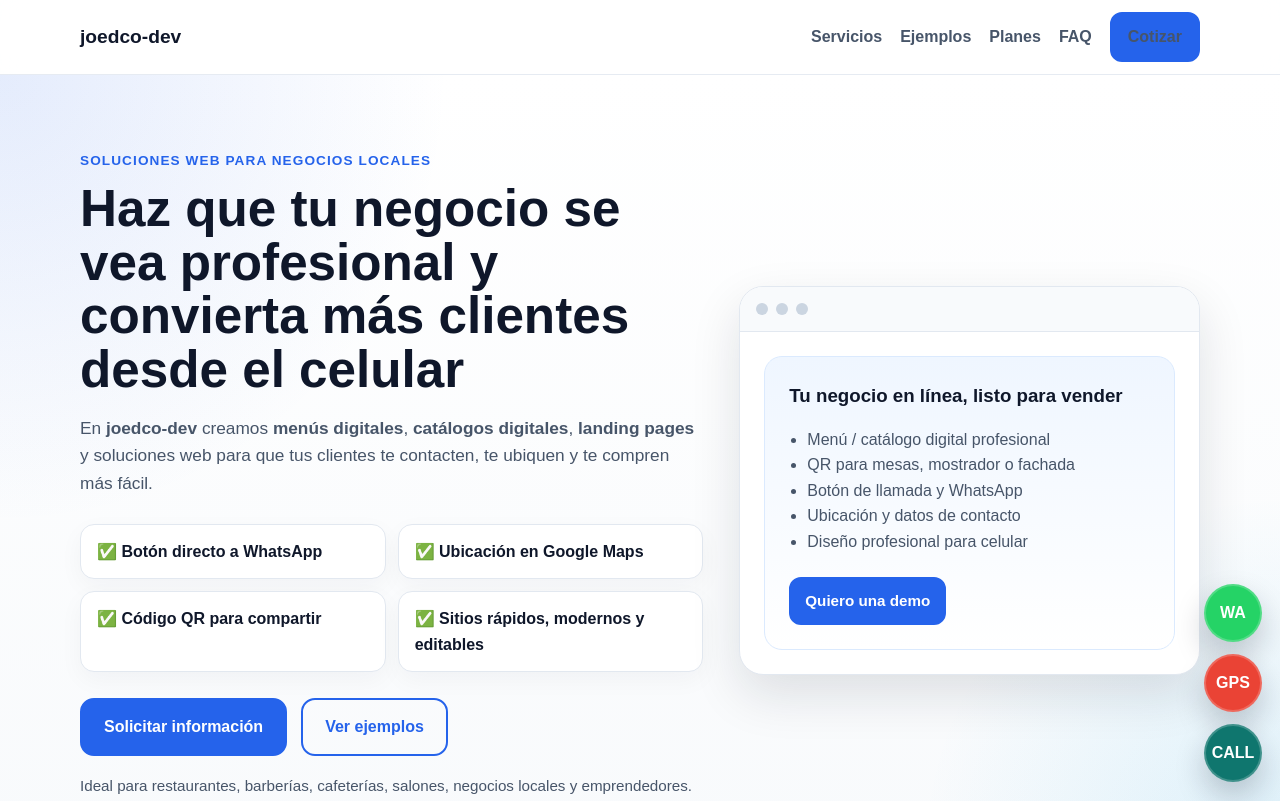
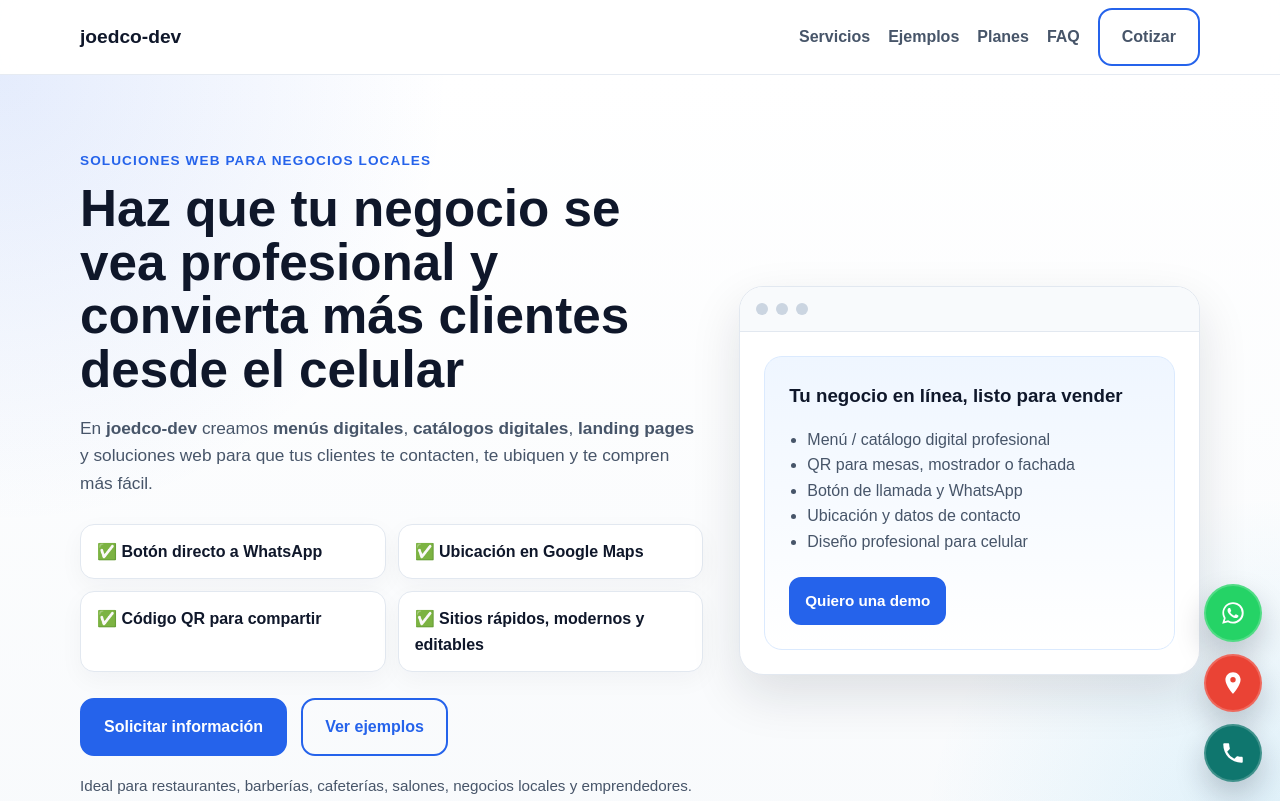
Before and after one commit to eduardoCorpus7193/webpage, a plain HTML site: page index.html in a window 1280 px wide. Shown: the top 801 px of the page. Drawn offline with Linux system fonts and the light colour scheme.

Commit message:
floating buttons changed, missing update information

```diff
--- a/index.html
+++ b/index.html
@@ -17,7 +17,9 @@
     aria-label="WhatsApp"
     title="WhatsApp"
   >
-      WA
+    <svg viewBox="0 0 24 24" aria-hidden="true">
+      <path fill="currentColor" d="M19.05 4.91A9.82 9.82 0 0 0 12.03 2C6.61 2 2.2 6.41 2.2 11.83c0 1.74.45 3.44 1.31 4.95L2 22l5.38-1.41a9.8 9.8 0 0 0 4.65 1.18h.01c5.42 0 9.83-4.41 9.83-9.83a9.77 9.77 0 0 0-2.82-7.03Zm-7.02 15.2h-.01a8.13 8.13 0 0 1-4.14-1.13l-.3-.18-3.19.84.85-3.11-.2-.32a8.14 8.14 0 0 1-1.26-4.38c0-4.5 3.66-8.16 8.17-8.16 2.18 0 4.23.85 5.76 2.39a8.1 8.1 0 0 1 2.38 5.77c0 4.5-3.66 8.16-8.16 8.16Zm4.48-6.12c-.25-.12-1.47-.72-1.69-.8-.23-.08-.39-.12-.56.12-.16.25-.64.8-.78.96-.14.16-.29.18-.54.06-.25-.12-1.04-.38-1.98-1.2-.73-.65-1.23-1.45-1.37-1.69-.14-.25-.02-.38.1-.5.11-.11.25-.29.37-.43.12-.15.16-.25.25-.41.08-.17.04-.31-.02-.43-.06-.12-.56-1.35-.77-1.85-.2-.48-.41-.42-.56-.42h-.48c-.16 0-.43.06-.66.31-.23.25-.87.85-.87 2.07s.89 2.4 1.02 2.56c.12.16 1.75 2.66 4.23 3.73.59.25 1.05.4 1.41.51.59.19 1.13.16 1.56.1.48-.07 1.47-.6 1.68-1.19.21-.59.21-1.09.14-1.19-.06-.1-.23-.16-.48-.29Z"/>
+    </svg>
   </a>
 
   <a
@@ -27,7 +29,9 @@
     aria-label="Ubicación"
     title="Ubicación"
   >
-      GPS
+    <svg viewBox="0 0 24 24" aria-hidden="true">
+      <path fill="currentColor" d="M12 2C8.13 2 5 5.13 5 9c0 5.25 7 13 7 13s7-7.75 7-13c0-3.87-3.13-7-7-7Zm0 9.5A2.5 2.5 0 1 1 12 6.5a2.5 2.5 0 0 1 0 5Z"/>
+    </svg>
   </a>
 
   <a
@@ -36,7 +40,9 @@
     aria-label="Llamar"
     title="Llamar"
   >
-      CALL
+    <svg viewBox="0 0 24 24" aria-hidden="true">
+      <path fill="currentColor" d="M6.62 10.79a15.05 15.05 0 0 0 6.59 6.59l2.2-2.2c.27-.27.67-.36 1.02-.24 1.12.37 2.33.57 3.57.57.55 0 1 .45 1 1V20c0 .55-.45 1-1 1C10.3 21 3 13.7 3 4c0-.55.45-1 1-1h3.5c.55 0 1 .45 1 1 0 1.25.2 2.45.57 3.58.11.35.03.74-.25 1.01l-2.2 2.2Z"/>
+    </svg>
   </a>
 </div>
 
@@ -48,7 +54,7 @@
         <a href="#ejemplos">Ejemplos</a>
         <a href="#planes">Planes</a>
         <a href="#faq">FAQ</a>
-        <a href="#contacto" class="btn btn-sm">Cotizar</a>
+        <a href="#contacto" class="btn btn-outline">Cotizar</a>
       </nav>
     </div>
   </header>
--- a/styles.css
+++ b/styles.css
@@ -532,6 +532,12 @@ a {
   z-index: 999;
 }
 
+.float-btn svg {
+  width: 26px;
+  height: 26px;
+  display: block;
+}
+
 .float-btn {
   width: 58px;
   height: 58px;
```
Lines whose indentation alone changed are shown as unchanged.
